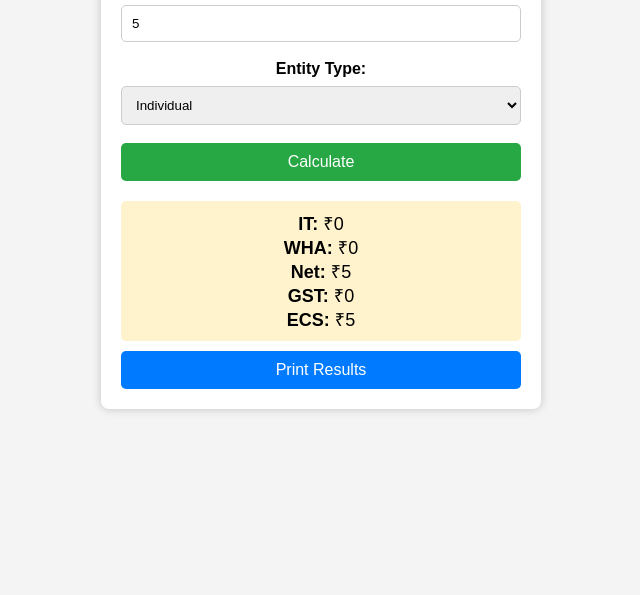
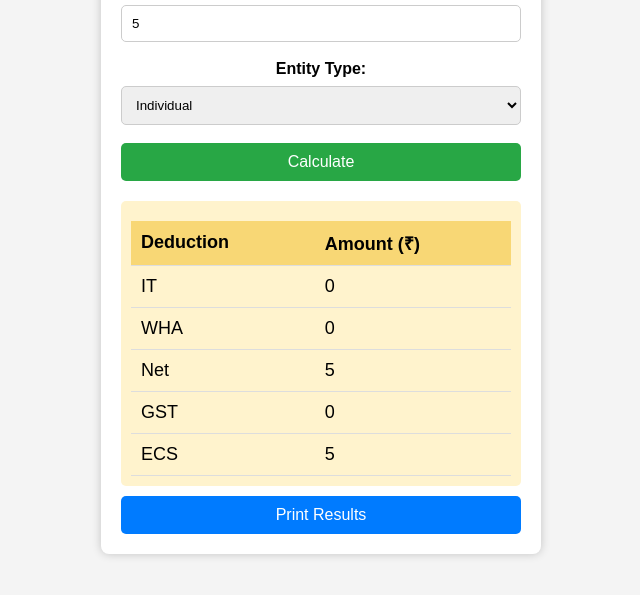
Before and after one commit to vijiemlyn/Bill-Calculator, a plain HTML site: page index.html in a window 1280 px wide. Both pictures are taken after typing "5" into the empty fields and a click on the button "Calculate". Shown: the part 139-734 px from the top of the page, without its empty margins (319-959 px from the left). Drawn offline with Linux system fonts and the light colour scheme.

Commit message:
Update index.html

```diff
--- a/index.html
+++ b/index.html
@@ -57,6 +57,19 @@
       border-radius: 5px;
       display: none;
     }
+    table {
+      width: 100%;
+      margin-top: 10px;
+      border-collapse: collapse;
+    }
+    th, td {
+      padding: 10px;
+      text-align: left;
+      border-bottom: 1px solid #ddd;
+    }
+    th {
+      background-color: #f8d775;
+    }
     .print-btn {
       background: #007bff;
     }
@@ -93,7 +106,7 @@
         return;
       }
 
-      // Perform calculations locally (without Google Apps Script)
+      // Perform calculations locally
       var taxable = gross / 1.18;
       var IT = entity === "individual" ? Math.round(taxable * 0.01) : Math.round(taxable * 0.02);
       var WHA = Math.round(gross * 0.05);
@@ -102,11 +115,16 @@
       var ECS = net - GST;
 
       var outputDiv = document.getElementById("output");
-      outputDiv.innerHTML = `<strong>IT:</strong> ₹${IT} <br>
-                             <strong>WHA:</strong> ₹${WHA} <br>
-                             <strong>Net:</strong> ₹${net} <br>
-                             <strong>GST:</strong> ₹${GST} <br>
-                             <strong>ECS:</strong> ₹${ECS}`;
+      outputDiv.innerHTML = `
+        <table>
+          <tr><th>Deduction</th><th>Amount (₹)</th></tr>
+          <tr><td>IT</td><td>${IT}</td></tr>
+          <tr><td>WHA</td><td>${WHA}</td></tr>
+          <tr><td>Net</td><td>${net}</td></tr>
+          <tr><td>GST</td><td>${GST}</td></tr>
+          <tr><td>ECS</td><td>${ECS}</td></tr>
+        </table>
+      `;
       outputDiv.style.display = "block";
     }
 
```
